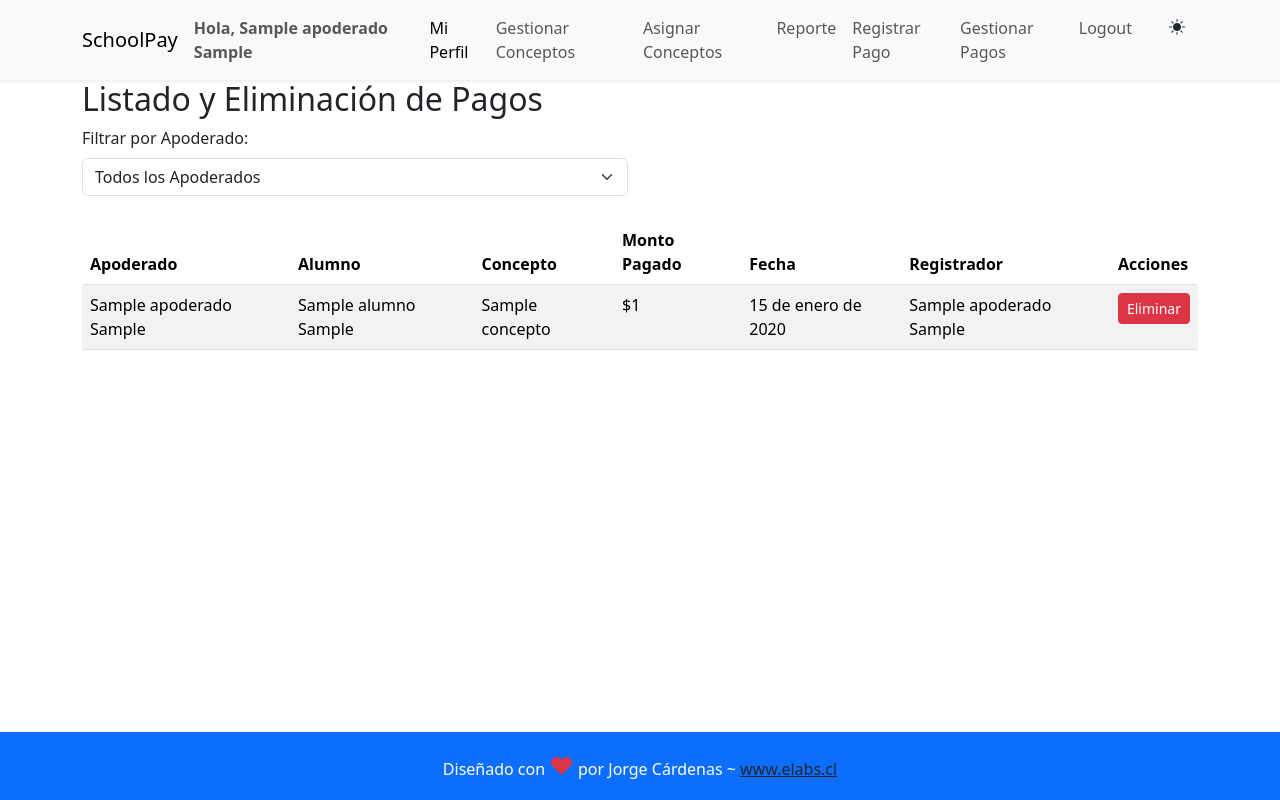
After one commit to JorgeCardenasY/centropadres, a Django app: page /gestion/pagos/ in a window 1280 px wide. The commit adds this page. Run offline with Django 4.2, Linux system fonts and the light colour scheme; a user stored in the database is signed in; tables that the repository leaves empty hold one stand-in row (values such as "Sample post").

Commit message:
Seession management thereafter .

```diff
--- a/centropadres/settings.py
+++ b/centropadres/settings.py
@@ -13,7 +13,7 @@ BASE_DIR = Path(__file__).resolve().parent.parent
 SECRET_KEY = os.environ.get('SECRET_KEY', 'django-insecure-u!-dzha6pnfmfi*p%&)-u5x(ogj7t*u(t9!_jdll!t#cgf8-02')
 
 # SECURITY WARNING: don't run with debug turned on in production!
-DEBUG = True #os.environ.get('DEBUG', 'False') == 'True'
+DEBUG = os.environ.get('DEBUG', 'False') == 'True'
 
 ALLOWED_HOSTS = os.environ.get('ALLOWED_HOSTS', '127.0.0.1,localhost,https://centropadres.onrender.com, 0.0.0.0').split(',')
 
--- a/gestion/models.py
+++ b/gestion/models.py
@@ -37,6 +37,7 @@ class RegistroPago(models.Model):
     concepto = models.ForeignKey(Concepto, on_delete=models.CASCADE, related_name='pagos')
     monto_pagado = models.DecimalField(max_digits=10, decimal_places=2)
     metodo_pago = models.CharField(max_length=20, choices=METODO_PAGO_CHOICES)
+    descripcion_detalle = models.CharField(max_length=100, blank=True, null=True, verbose_name='Descripción/Detalle') # New field
     fecha = models.DateField(default=timezone.now) # Changed from auto_now_add=True
     registrador = models.ForeignKey(
         Apoderado,
--- a/gestion/urls.py
+++ b/gestion/urls.py
@@ -12,4 +12,6 @@ urlpatterns = [
     path('asignar-concepto/', views.assign_concept_to_apoderado, name='assign_concept'),
     path('reporte/', views.reporte_curso, name='reporte_curso'),
     path('registrar-pago/', views.registrar_pago_view, name='registrar_pago'),
+    path('pagos/', views.RegistroPagoListView.as_view(), name='manage_pagos'),
+    path('pagos/<int:pk>/eliminar/', views.RegistroPagoDeleteView.as_view(), name='delete_pago'),
 ]
--- a/gestion/views.py
+++ b/gestion/views.py
@@ -148,7 +148,34 @@ def assign_concept_to_apoderado(request):
     return render(request, 'gestion/assign_concept.html', context)
 
 
-@method_decorator(login_required, name='dispatch')
+@method_decorator(registrador_required, name='dispatch') # Using custom decorator
+class RegistroPagoListView(ListView):
+    model = RegistroPago
+    template_name = 'gestion/registropago_list.html'
+    context_object_name = 'pagos'
+    paginate_by = 10
+
+    def get_queryset(self):
+        queryset = super().get_queryset().select_related('apoderado', 'alumno', 'concepto', 'registrador')
+        apoderado_id = self.request.GET.get('apoderado')
+        if apoderado_id:
+            queryset = queryset.filter(apoderado_id=apoderado_id)
+        return queryset
+
+    def get_context_data(self, **kwargs):
+        context = super().get_context_data(**kwargs)
+        context['apoderados'] = Apoderado.objects.all() # For filter dropdown
+        context['selected_apoderado_id'] = self.request.GET.get('apoderado')
+        context['title'] = 'Listado y Eliminación de Pagos'
+        return context
+
+@method_decorator(registrador_required, name='dispatch') # Using custom decorator
+class RegistroPagoDeleteView(DeleteView):
+    model = RegistroPago
+    template_name = 'gestion/registropago_confirm_delete.html'
+    success_url = reverse_lazy('gestion:manage_pagos') # Will be defined in urls.py
+
+@method_decorator(registrador_required, name='dispatch') # Changed decorator
 class ConceptoListView(ListView):
     model = Concepto
     template_name = 'gestion/concepto_list.html'
--- /dev/null
+++ b/templates/gestion/registropago_list.html
@@ -0,0 +1,74 @@
+{% extends 'base.html' %}
+{% load static %}
+
+{% block title %}{{ title }}{% endblock %}
+
+{% block content %}
+<div class="container mt-4">
+    <h2>{{ title }}</h2>
+
+    <form method="get" class="mb-4">
+        <div class="row">
+            <div class="col-md-6">
+                <label for="apoderado" class="form-label">Filtrar por Apoderado:</label>
+                <select name="apoderado" id="apoderado" class="form-select" onchange="this.form.submit()">
+                    <option value="">Todos los Apoderados</option>
+                    {% for apoderado in apoderados %}
+                        <option value="{{ apoderado.pk }}" {% if apoderado.pk|stringformat:"s" == selected_apoderado_id %}selected{% endif %}>
+                            {{ apoderado.nombres }} {{ apoderado.apellidos }}
+                        </option>
+                    {% endfor %}
+                </select>
+            </div>
+        </div>
+    </form>
+
+    <table class="table table-striped">
+        <thead>
+            <tr>
+                <th>Apoderado</th>
+                <th>Alumno</th>
+                <th>Concepto</th>
+                <th>Monto Pagado</th>
+                <th>Fecha</th>
+                <th>Registrador</th>
+                <th>Acciones</th>
+            </tr>
+        </thead>
+        <tbody>
+            {% for pago in pagos %}
+            <tr>
+                <td>{{ pago.apoderado }}</td>
+                <td>{{ pago.alumno }}</td>
+                <td>{{ pago.concepto }}</td>
+                <td>${{ pago.monto_pagado|floatformat:0 }}</td>
+                <td>{{ pago.fecha }}</td>
+                <td>{{ pago.registrador }}</td>
+                <td>
+                    <a href="{% url 'gestion:delete_pago' pago.pk %}" class="btn btn-sm btn-danger">Eliminar</a>
+                </td>
+            </tr>
+            {% empty %}
+            <tr>
+                <td colspan="7">No hay pagos registrados.</td>
+            </tr>
+            {% endfor %}
+        </tbody>
+    </table>
+
+    {% if is_paginated %}
+        <nav aria-label="Page navigation">
+            <ul class="pagination">
+                {% if page_obj.has_previous %}
+                    <li class="page-item"><a class="page-link" href="?page={{ page_obj.previous_page_number }}">Anterior</a></li>
+                {% endif %}
+                <li class="page-item active"><span class="page-link">{{ page_obj.number }} de {{ page_obj.paginator.num_pages }}</span></li>
+                {% if page_obj.has_next %}
+                    <li class="page-item"><a class="page-link" href="?page={{ page_obj.next_page_number }}">Siguiente</a></li>
+                {% endif %}
+            </ul>
+        </nav>
+    {% endif %}
+
+</div>
+{% endblock %}
--- a/templates/navbar.html
+++ b/templates/navbar.html
@@ -47,6 +47,9 @@
         <li class="nav-item">
             <a class="nav-link" href="{% url 'gestion:registrar_pago' %}">Registrar Pago</a>
         </li>
+        <li class="nav-item">
+            <a class="nav-link" href="{% url 'gestion:manage_pagos' %}">Gestionar Pagos</a>
+        </li>
         {% endif %}
 
         <li class="nav-item">
```
Also changed, not shown: templates/gestion/registropago_confirm_delete.html (added, +15 -0 lines).
